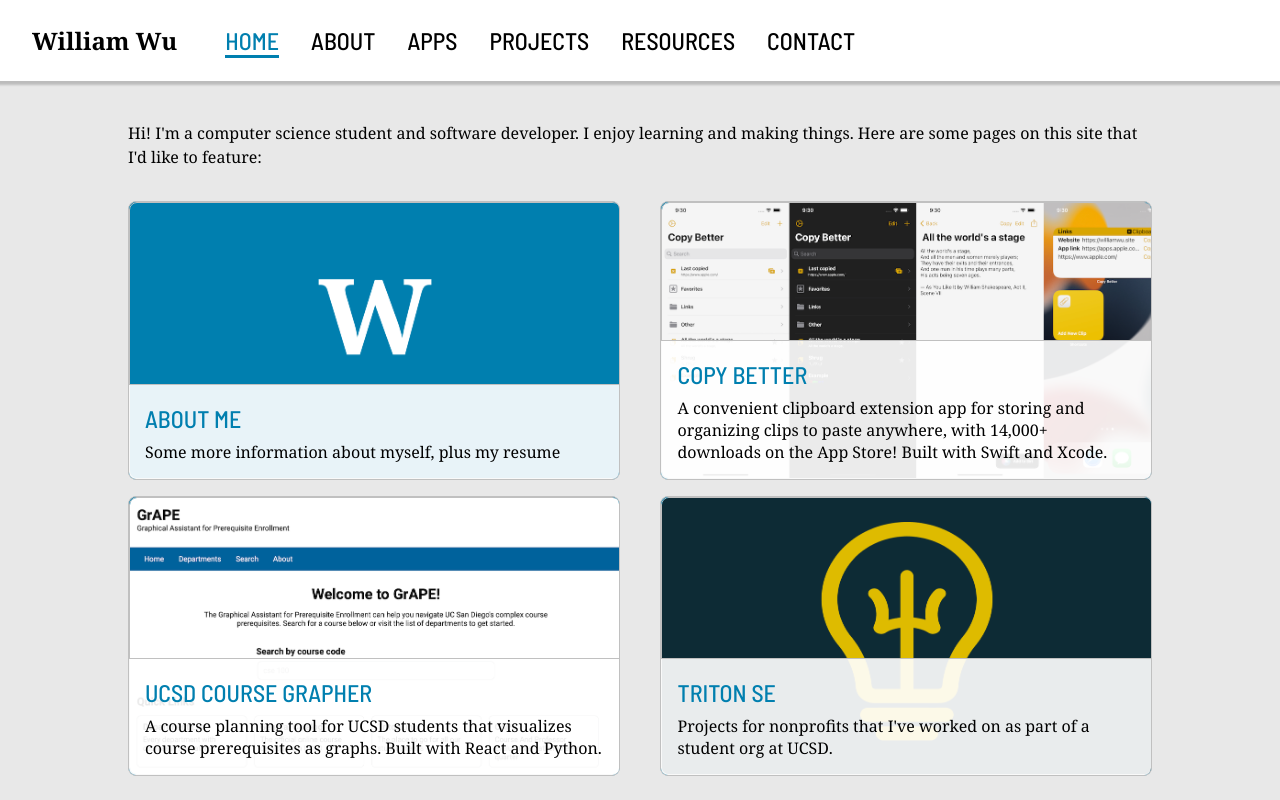
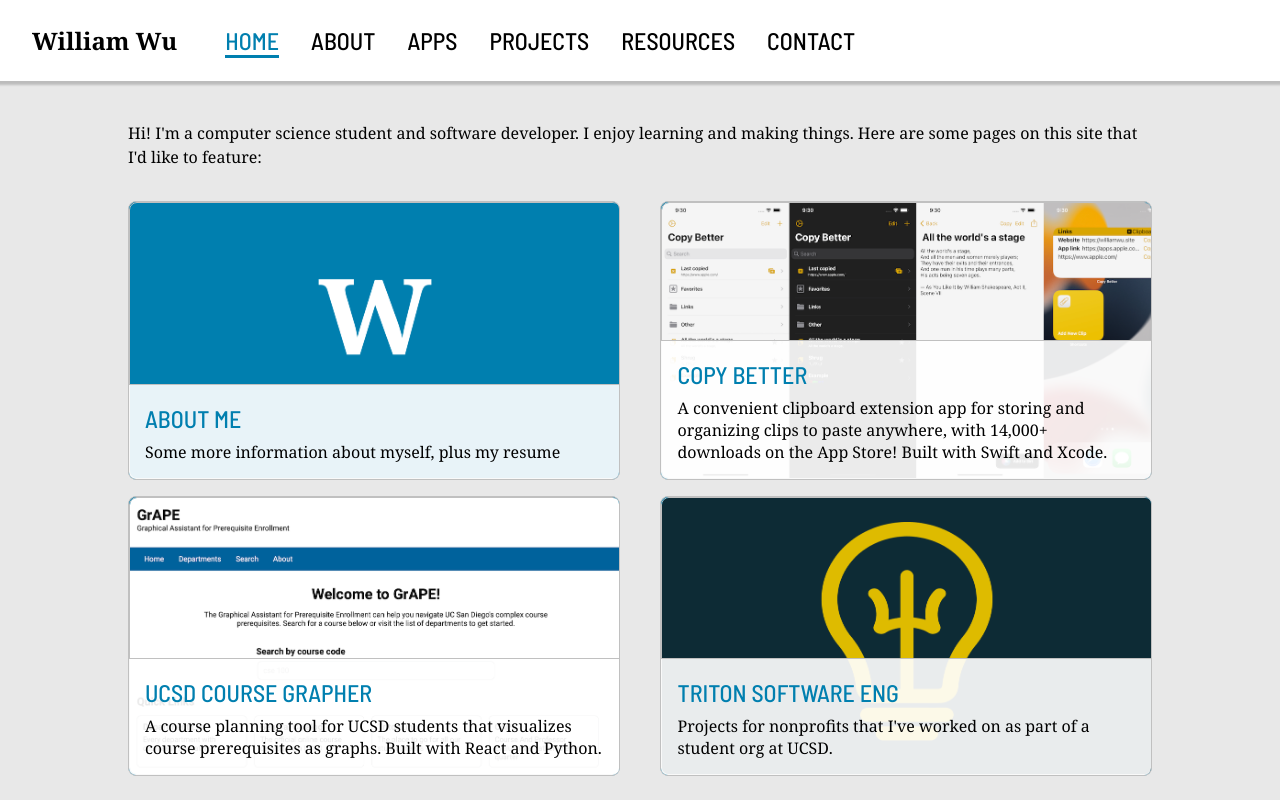
Before and after one commit to wllmwu/wllmwu.github.io, a Next.js app: page / in a window 1280 px wide. Shown: the top 800 px of the page. Built offline with nearby package versions, Linux system fonts and the light colour scheme.

Commit message:
Update resume, add `<figure>` styling

```diff
--- a/pages/index.mdx
+++ b/pages/index.mdx
@@ -39,7 +39,7 @@ Hi! I'm a computer science student and software developer. I enjoy learning and
     }}
   />
   <Showcase
-    title="Triton SE"
+    title="Triton Software Eng"
     description="Projects for nonprofits that I've worked on as part of a student org at UCSD."
     link="/projects/tse"
     thumbnail={{
--- a/styles/Image.module.css
+++ b/styles/Image.module.css
@@ -1,5 +1,7 @@
 .image {
   display: block;
+  max-width: 100%;
+  height: auto;
   box-sizing: content-box;
   border: 1px solid var(--line-color);
   border-radius: var(--common-border-radius);
--- a/styles/globals.css
+++ b/styles/globals.css
@@ -160,6 +160,17 @@ pre code {
   border-radius: revert;
 }
 
+figure {
+  width: 75%;
+  max-width: 48rem;
+  margin: 1rem auto;
+  display: flex;
+  flex-direction: column;
+  align-items: center;
+  color: var(--text-secondary-color);
+  text-align: center;
+}
+
 ol,
 ul {
   padding-inline-start: 2.5em;
```
Also changed, not shown: 1 other file (tests, documents, lock files or other folders).
